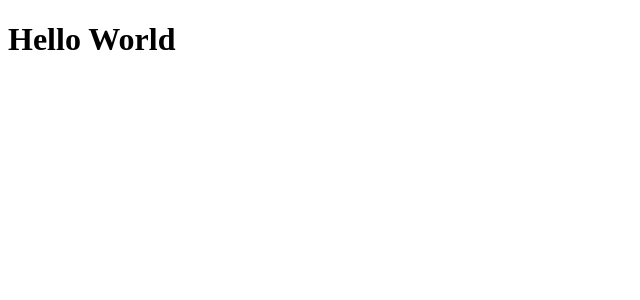
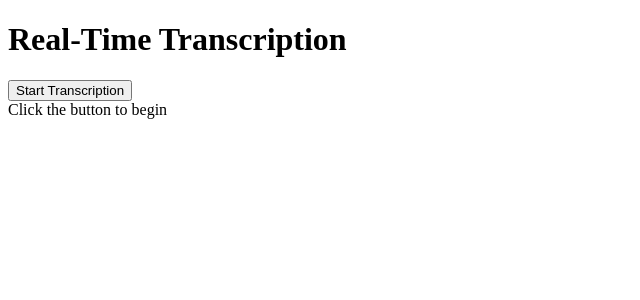
Before and after one commit to rishigupta9999/IKAgentCapstoneWebapp, a React (Create React App) app: page / in a window 1280 px wide. Shown: the top 300 px of the page, without its empty margins (0-640 px from the left). Built offline with nearby package versions, Linux system fonts and the light colour scheme.

Commit message:
Add audio transcription

```diff
--- a/public/index.html
+++ b/public/index.html
@@ -3,7 +3,7 @@
   <head>
     <meta charset="utf-8" />
     <meta name="viewport" content="width=device-width, initial-scale=1" />
-    <title>React App</title>
+    <title>Capstone Call Center Project</title>
   </head>
   <body>
     <div id="root"></div>
--- a/src/App.tsx
+++ b/src/App.tsx
@@ -1,7 +1,80 @@
 import React from 'react';
+import { useState, useRef } from 'react';
 
 function App(): JSX.Element {
-  return <h1>Hello World</h1>;
+  const [transcript, setTranscript] = useState('');
+  const [isTranscribing, setIsTranscribing] = useState(false);
+  const socketRef = useRef<WebSocket | null>(null);
+  const mediaRecorderRef = useRef<MediaRecorder | null>(null);
+  const streamRef = useRef<MediaStream | null>(null);
+
+  const handleTranscriptionToggle = async () => {
+    if (isTranscribing) {
+      mediaRecorderRef.current?.stop();
+      streamRef.current?.getTracks().forEach((track) => track.stop());
+      socketRef.current?.close();
+      setIsTranscribing(false);
+    } else {
+      try {
+        const stream = await navigator.mediaDevices.getUserMedia({ audio: true });
+        streamRef.current = stream;
+
+        const mediaRecorder = new MediaRecorder(stream, { mimeType: 'audio/webm' });
+        mediaRecorderRef.current = mediaRecorder;
+
+        const socket = new WebSocket('wss://api.deepgram.com/v1/listen?model=nova-3', [
+          'token',
+          process.env.REACT_APP_DEEPGRAM_API_KEY!
+        ]);
+        socketRef.current = socket;
+
+        socket.onopen = () => {
+          mediaRecorder.addEventListener('dataavailable', (event) => {
+            if (socket.readyState === WebSocket.OPEN) {
+              console.log("Sending data on socket")
+              socket.send(event.data);
+            }
+          });
+          mediaRecorder.start(250);
+        };
+
+        socket.onmessage = (message) => {
+          console.log(`Received message ${JSON.stringify(message)}`)
+          const received = JSON.parse(message.data);
+          const result = received.channel.alternatives[0]?.transcript;
+          console.log(`Received ${JSON.stringify(received)}`)
+          console.log(`Result ${result}`)
+          if (result) {
+            console.log(`Setting transcript to ${result}`)
+            setTranscript((prev) => prev + ' ' + result);
+          }
+        };
+
+        setIsTranscribing(true);
+      } catch (err) {
+        console.error('Failed to start transcription:', err);
+      }
+    }
+  };
+
+
+
+  return (
+    <div className="app">
+      <h1 className="header">Real-Time Transcription</h1>
+
+      <button onClick={handleTranscriptionToggle} className="toggle-button">
+        {isTranscribing ? 'Stop Transcription' : 'Start Transcription'}
+      </button>
+
+      <div className="transcript-box">
+        {transcript || (isTranscribing ? 'Listening...' : 'Click the button to begin')}
+      </div>
+    </div>
+
+    );
 }
 
+
+
 export default App;
```
Also changed, not shown: 1 other file (tests, documents, lock files or other folders).
